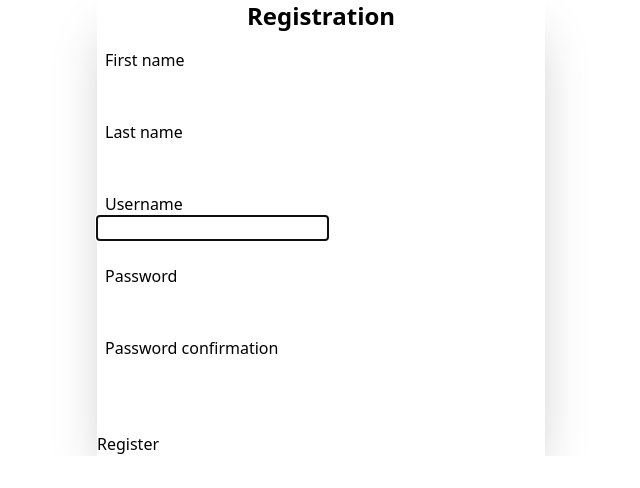
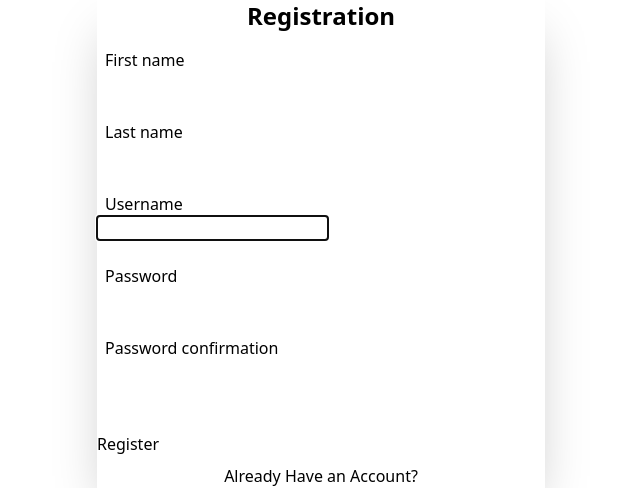
Before and after one commit to mprathip98/businessByte, a Django app: page /members/register_user/ in a window 1280 px wide. Shown: the part 378-866 px from the top of the page, without its empty margins (319-959 px from the left). Before the commit the page ends 834 px from the top, so only its background shows below. Run offline with Django 5.2, Linux system fonts and the light colour scheme; some libraries are stand-ins or nearby versions.

Commit message:
login redirection

```diff
--- a/businessByte/members/templates/authenticate/register.html
+++ b/businessByte/members/templates/authenticate/register.html
@@ -40,6 +40,9 @@
 
 
                         <button class="btn btn-neutral mt-6 btn-block" type="sumbit" align="center">Register</button>
+                        <div class="w-full flex justify-center items-center">
+                            <a href="{% url 'login' %}" class="mt-2" align="center">Already Have an Account?</a>
+                        </div>
 
                     </form>
                 </fieldset>
```
